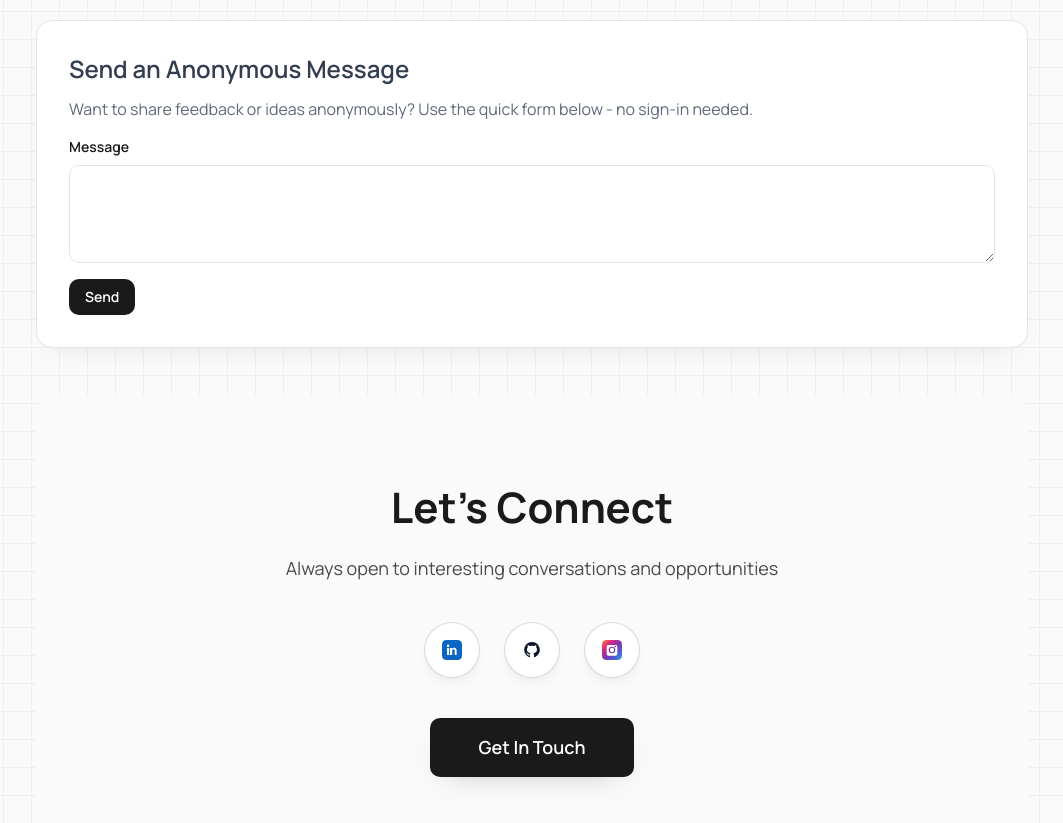
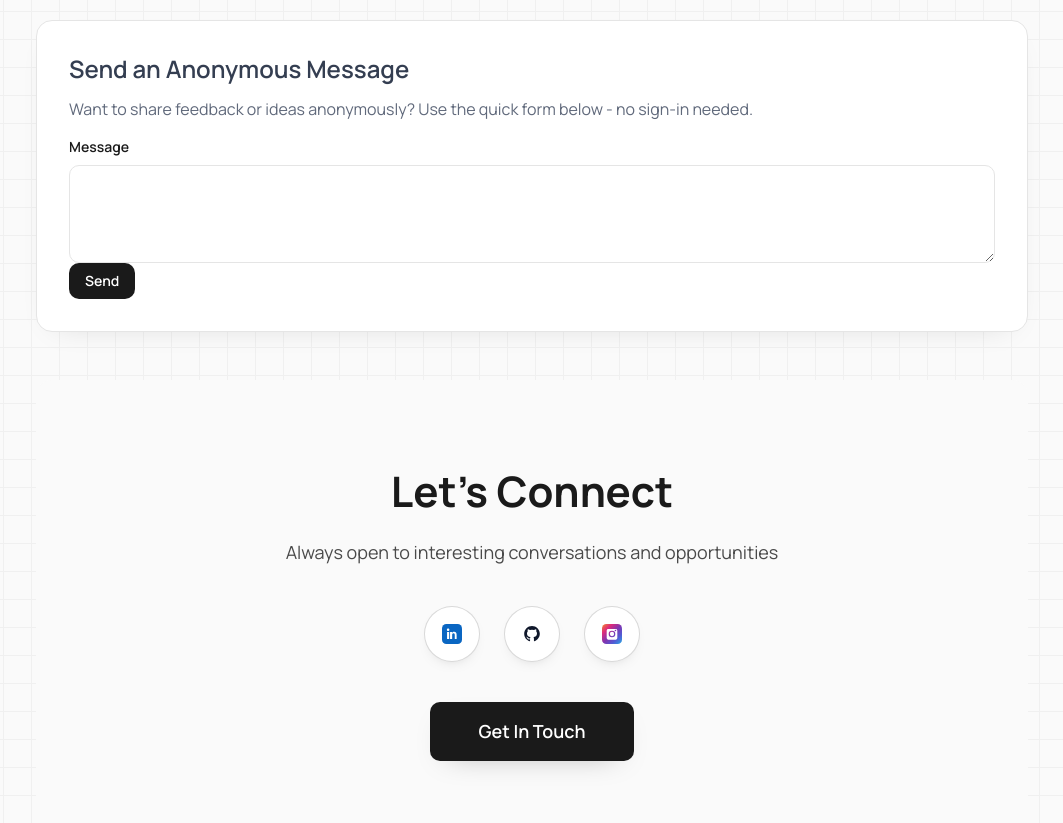
Before and after one commit to damnnDaman/portfolio_26, a Next.js app: page /about in a window 1280 px wide. Shown: the part 2620-3443 px from the top of the page, without its empty margins (108-1171 px from the left). Built offline with nearby package versions, Linux system fonts and the light colour scheme; no server answers.

Commit message:
fixing forms

```diff
--- a/src/app/about/page.tsx
+++ b/src/app/about/page.tsx
@@ -247,40 +247,20 @@ export default function About() {
             Want to share feedback or ideas anonymously? Use the quick form below - no sign-in needed.
           </p>
           {/* Hidden static form so Netlify detects this form and captures submissions */}
+
           <form
-            name="contact"
-            data-netlify="true"
-            method="POST"
-            netlify-honeypot="bot-field"
-            hidden
-            aria-hidden="true"
-          >
-            <input type="hidden" name="form-name" value="contact" />
-            <input name="bot-field" />
-            <input name="name" />
-            <input name="email" />
-            <textarea name="message" />
-          </form>
-          <form
-            name="contact"
-            method="POST"
-            action="/about?form=success"
-            data-netlify="true"
-            // netlify-honeypot="bot-field"
-            className="space-y-4"
-          >
-            <input type="hidden" name="form-name" value="contact" />
-            <p className="hidden">
-              <label>
-                Don’t fill this out if you&apos;re human: <input name="bot-field" />
-              </label>
-            </p>
+            name="contact" data-netlify="true">
+
+            {/* Required hidden input for Netlify */}
+            {/* <input type="hidden" name="name" value="contact" /> */}
+
             <label className="flex flex-col gap-2 text-sm font-semibold text-[#1A1A1A]">
               Message
               <textarea
                 name="message"
                 rows={4}
                 className="rounded-[10px] border border-[#E5E5E5] bg-white px-3 py-2 text-foreground focus:outline-none focus:ring-2 focus:ring-[#1A1A1A]/20"
+                required
               />
             </label>
             <button
```
